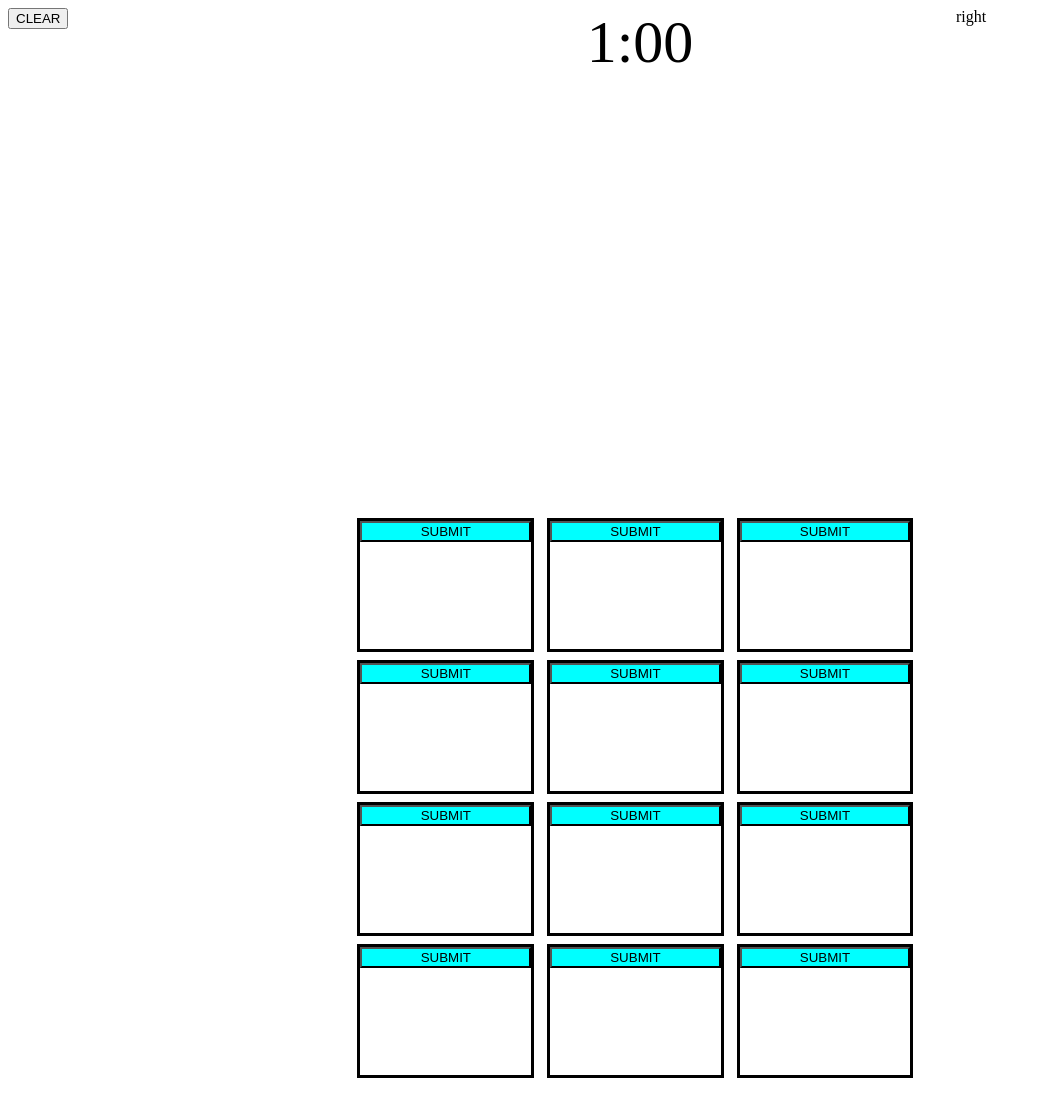
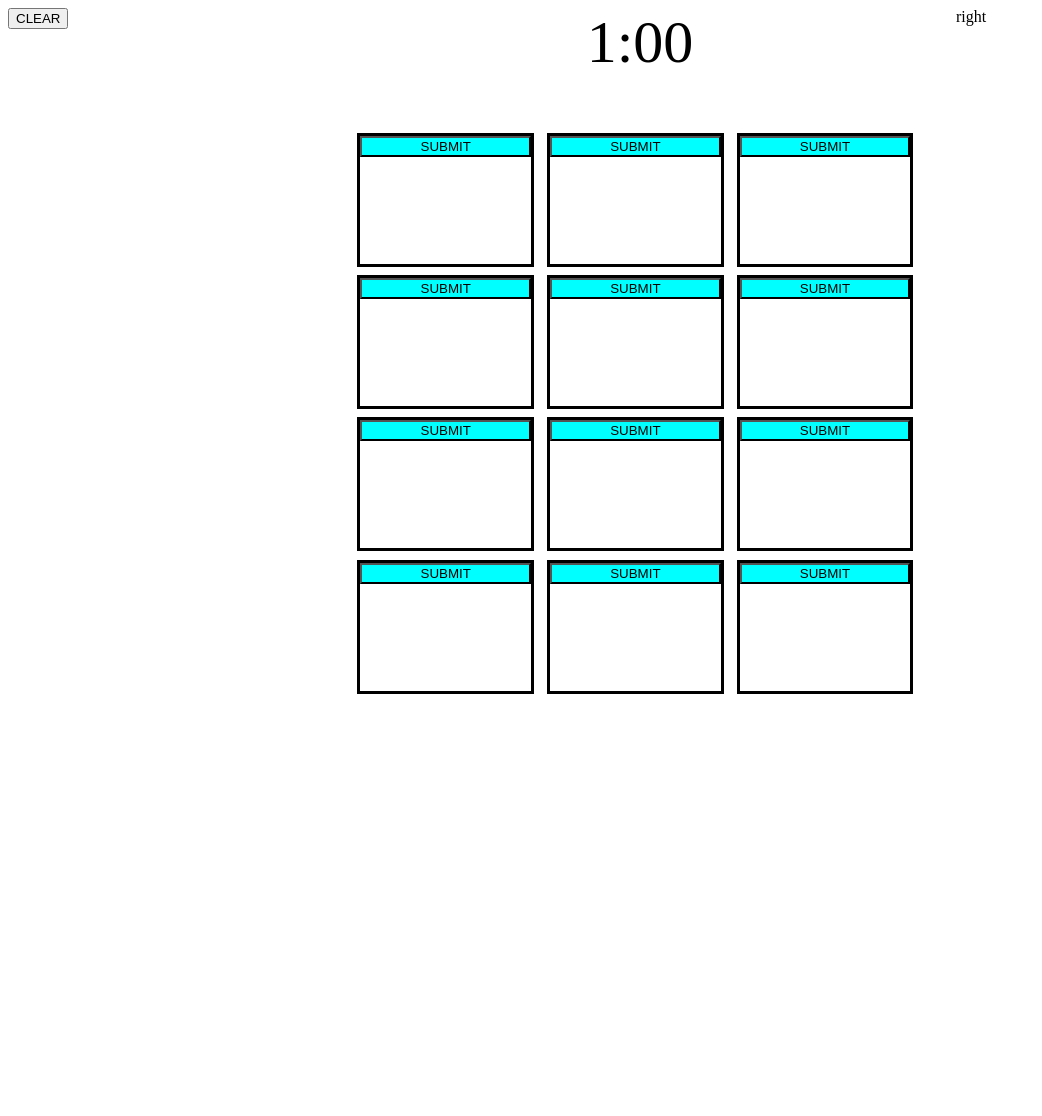
Before and after one commit to egabriel-castillom/memorama, a Flask app: page / in a window 1280 px wide. Shown: the whole page, without its empty margins (0-1042 px from the left). After the commit the page ends 694 px from the top, so only its background shows below. Run offline with Flask 2, Linux system fonts and the light colour scheme.

Commit message:
change2css

```diff
--- a/static/main_memo.css
+++ b/static/main_memo.css
@@ -11,7 +11,7 @@ body {
     height: 100%;
     display: grid;
     grid-template-columns: 1fr;
-    grid-template-rows: .1fr .1fr .1fr .1fr 5.6fr;
+    grid-template-rows: .1fr .1fr .1fr .1fr .1fr 4.5fr;
 }
 
 .MID .message {
```
